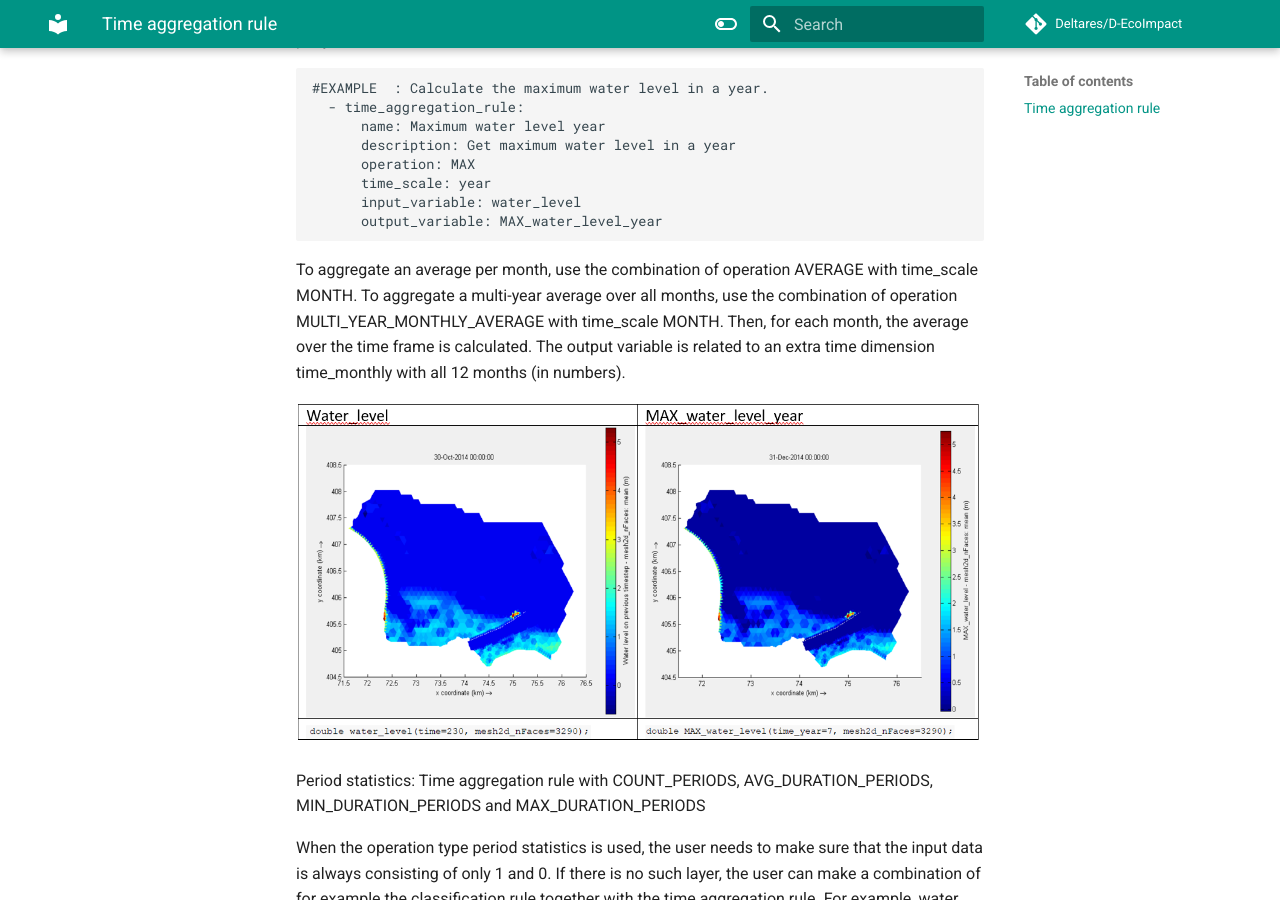
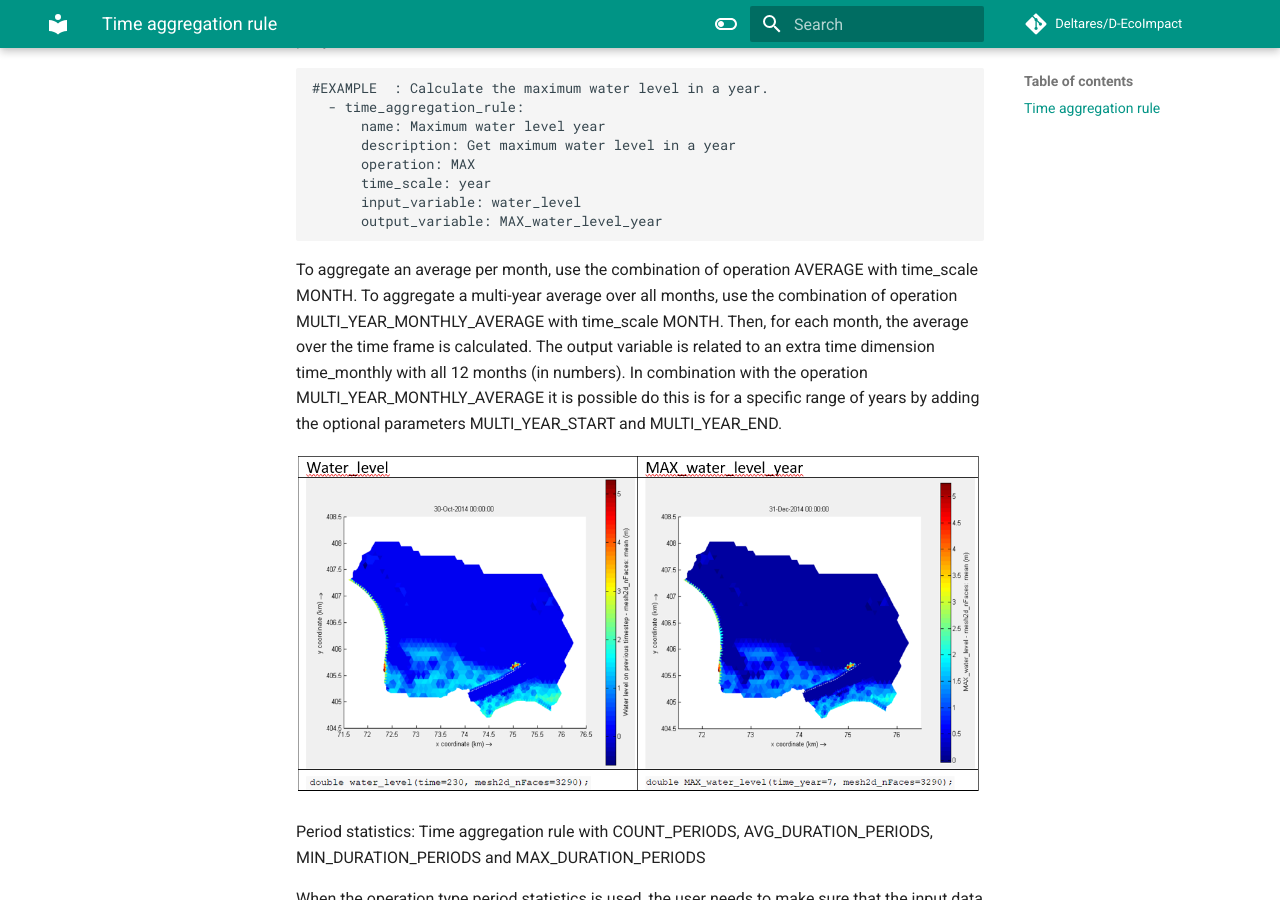
Before and after one commit to Deltares/D-EcoImpact, an MkDocs documentation site: the page built from docs/manual/rules/time_aggregation_rule.md, in a window 1280 px wide and 900 px high, scrolled down 801 px. Built offline with MkDocs 1.6.1 and Material for MkDocs 9.7.7, drawn with Linux system fonts in a browser that asks for light colours; comment, search, counter and statistics services are not loaded; the version menu is left out.

Commit message:
update doc on multi-year filter

```diff
--- a/docs/manual/rules/time_aggregation_rule.md
+++ b/docs/manual/rules/time_aggregation_rule.md
@@ -31,6 +31,7 @@ The rule needs to be applied to an existing 2D/3D variable with time axis. A new
 
 To aggregate an average per month, use the combination of operation AVERAGE with time_scale MONTH.
 To aggregate a multi-year average over all months, use the combination of operation MULTI_YEAR_MONTHLY_AVERAGE with time_scale MONTH. Then, for each month, the average over the time frame is calculated. The output variable is related to an extra time dimension time_monthly with all 12 months (in numbers).
+In combination with the operation MULTI_YEAR_MONTHLY_AVERAGE it is possible do this is for a specific range of years by adding the optional parameters MULTI_YEAR_START and MULTI_YEAR_END.
 
 ![Result Time aggregation rule](../../assets/images/3_result_time_aggregation.png "Water level (in m NAP, left-hand side) with a timestep every 10 days has been summarized to the maximum for each year (right-hand side) while maintaining the face dimension (layer dimension is not present in this example, but would be maintained).")
 
```
